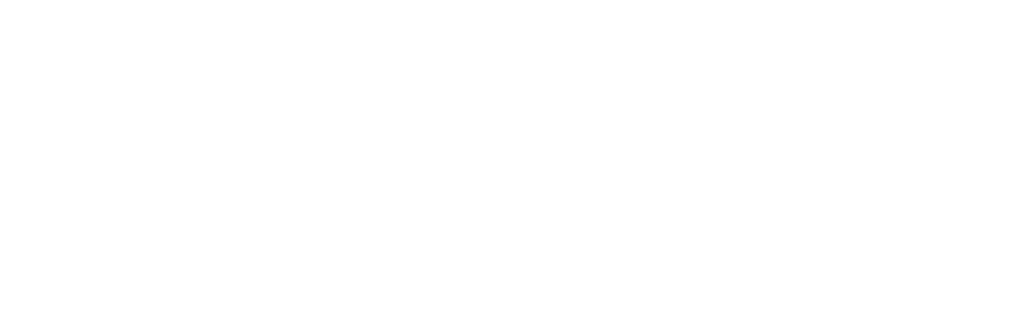
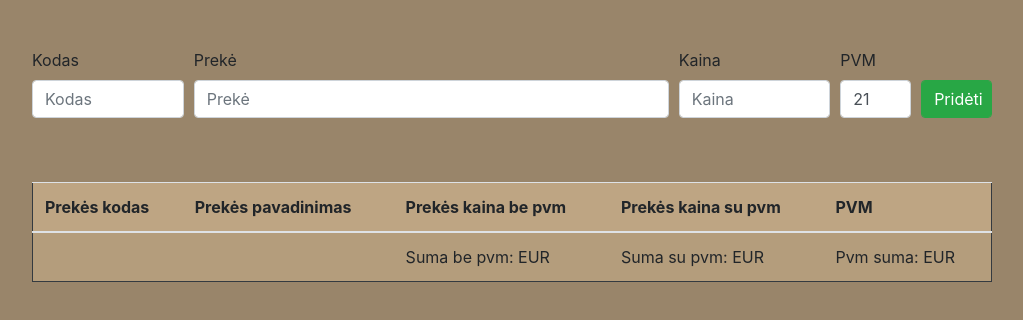
Before and after one commit to bmindaugas/frontend-uzduotis, a plain HTML site: page index.html in a window 1280 px wide. Shown: the whole page, without its empty margins (128-1151 px from the left). Drawn offline with nearby package versions, Linux system fonts and the light colour scheme.

Commit message:
kaip nereikia daryti :)

```diff
--- a/css/style.css
+++ b/css/style.css
@@ -0,0 +1,6 @@
+body {
+    background-color: #99856a;
+}
+table {
+    background-color: #bea583;
+}
--- a/index.html
+++ b/index.html
@@ -1,14 +1,74 @@
 <!DOCTYPE html>
-<html lang="en">
+<html lang="lt">
 <head>
     <meta charset="UTF-8">
     <meta name="viewport" content="width=device-width, initial-scale=1.0">
     <title>Document</title>
+    <link rel="stylesheet" href="https://stackpath.bootstrapcdn.com/bootstrap/4.5.2/css/bootstrap.min.css" integrity="sha384-JcKb8q3iqJ61gNV9KGb8thSsNjpSL0n8PARn9HuZOnIxN0hoP+VmmDGMN5t9UJ0Z" crossorigin="anonymous">
     <link rel="stylesheet" href="css/style.css">
     <script src="https://cdn.jsdelivr.net/npm/vue/dist/vue.js"></script>
 </head>
 <body>
 
+    <div id="products">
+        <form class="w-75 mt-5 mb-5 mx-auto" @submit.prevent="add_product">
+            <div class="form-row">
+                <div class="form-group col-md-2">
+                    <label>Kodas</label>
+                    <input type="number" class="form-control" placeholder="Kodas" v-model="newCode">
+                </div>
+                <div class="form-group col-md-6">
+                    <label>Prekė</label>
+                    <input type="text" class="form-control" placeholder="Prekė" v-model="newName">
+                </div>
+                <div class="form-group col-md-2">
+                    <label>Kaina</label>
+                    <input type="number" step="0.01" class="form-control" placeholder="Kaina" v-model="newBasePrice">
+                </div>
+                <div class="form-group col-md-1">
+                    <label>PVM</label>
+                    <input type="number" step="0.01" class="form-control" placeholder="pvm" v-model="newPvm">
+                </div>
+                <div class="form-group col-md-1 mt-4 pt-2">
+                    <button type="submit" class="form-control btn btn-success">Pridėti</button>
+                </div>
+            </div>
+        </form>
+
+        <div class="table-responsive">
+            <table class="table table-striped border border-dark w-75 mx-auto">
+                <thead>
+                    <tr>
+                        <th scope="col">Prekės kodas</th>
+                        <th scope="col">Prekės pavadinimas</th>
+                        <th scope="col">Prekės kaina be pvm</th>
+                        <th scope="col">Prekės kaina su pvm</th>
+                        <th scope="col">PVM</th>
+                    </tr>
+                </thead>
+                <tbody>
+                    <tr v-for="(product, index) in products" :key="product.id">
+                        <td scope="row"> {{ product.code }}</td>
+                        <td> {{ product.name }} </td>
+                        <td> {{ product.base_price }} </td>
+                        <td> {{ product.total_price }} </td>
+                        <td> {{ product.pvm }} %
+                            <button type="button" class="ml-2 text-center button btn-xs btn-warning" @click="editRow(index)">Pakeisti</button>
+                            <button type="button" class="ml-1 text-center button btn-xs btn-danger" @click="removeRow(index)">Trinti</button>
+                        </td>
+                    </tr>
+                    <tr>
+                        <td></td>
+                        <td></td>
+                        <td>Suma be pvm: {{ sum }} EUR</td>
+                        <td>Suma su pvm: {{ totalSum }} EUR</td>
+                        <td>Pvm suma: {{ totalTax }} EUR</td>
+                    </tr>
+                </tbody>
+            </table>
+        </div>
+    </div>
+
     <script src="js/main.js"></script>
 </body>
 </html>
--- a/js/main.js
+++ b/js/main.js
@@ -0,0 +1,52 @@
+var products = new Vue ({
+    el: '#products',
+    data:
+    {
+        newCode: '',
+        newName: '',
+        newBasePrice: '',
+        newPvm:'21',
+        newBaseSum: '',
+        newTotalSum: '',
+        sum: '',
+        totalSum: '',
+        totalTax: '',
+
+        products: [],
+        nextProductId: 1,
+    },
+    methods: {
+        add_product: function () {
+            this.products.push({
+                id: this.nextProductId++,
+
+                code: this.newCode,
+                name: this.newName,
+
+                base_price: this.newBasePrice = eval(this.newBasePrice),
+                pvm: this.newPvm = eval(this.newPvm),
+
+                total_price: this.newBasePrice / 100 * this.newPvm + this.newBasePrice,
+              }),
+              this.sum = this.newBaseSum/1 + this.newBasePrice,
+              this.totalSum = this.sum / 100 * this.newPvm + this.sum,
+              this.totalTax = this.totalSum - this.sum,
+
+              this.newCode = '',
+              this.newName = '',
+              this.newTotalPrice = ''
+            },
+            removeRow: function(index) {
+                this.products.splice(index, 1);
+                // this.sum = '';
+                // this.totalSum = '';
+                // this.totalTax = '';
+            }
+
+    },
+    watch: {
+        products: function () {
+            this.newBaseSum = this.newBaseSum/1 + this.newBasePrice;
+        }
+    }
+});
```
